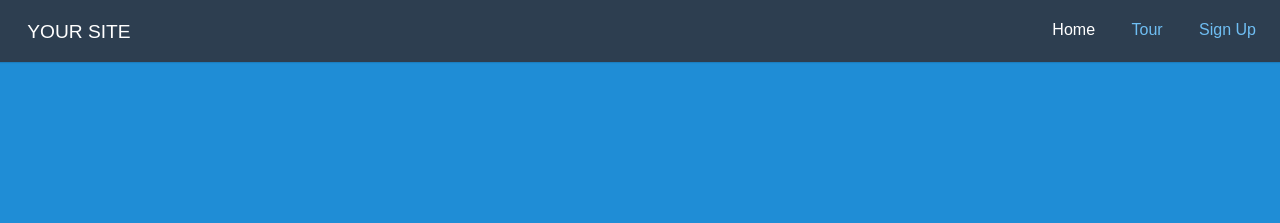
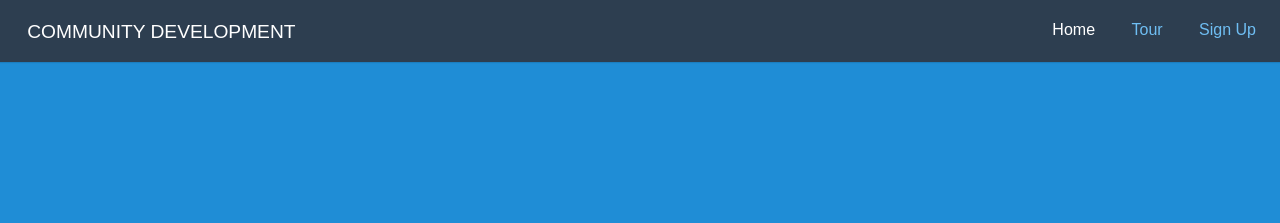
Before and after one commit to hari-yahoo/community-dev, a plain HTML site: page docs/index.html in a window 1280 px wide. Shown: the top 223 px of the page. Drawn offline with nearby package versions, Linux system fonts and the light colour scheme.

Commit message:
Update index.html

```diff
--- a/docs/index.html
+++ b/docs/index.html
@@ -13,7 +13,7 @@
 
 <div class="header">
     <div class="home-menu pure-menu pure-menu-horizontal pure-menu-fixed">
-        <a class="pure-menu-heading" href="">Your Site</a>
+        <a class="pure-menu-heading" href="">Community Development</a>
 
         <ul class="pure-menu-list">
             <li class="pure-menu-item pure-menu-selected"><a href="#" class="pure-menu-link">Home</a></li>
```
